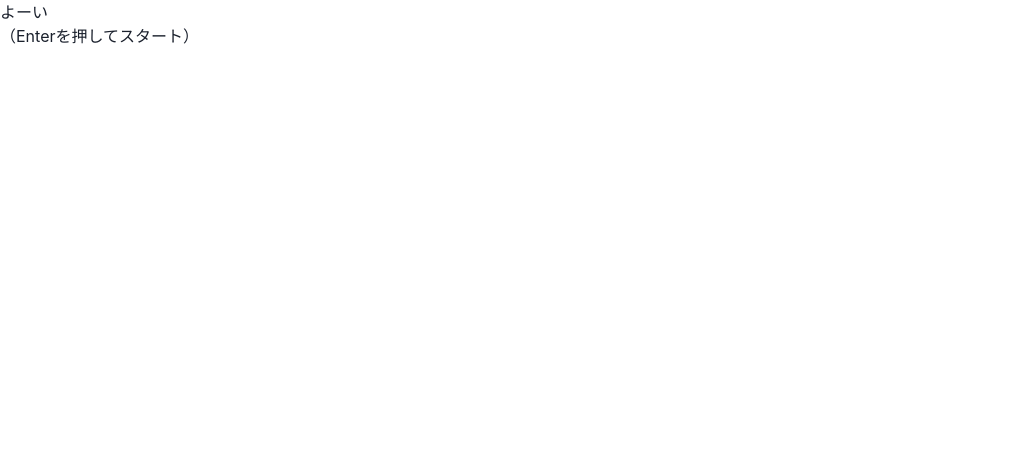
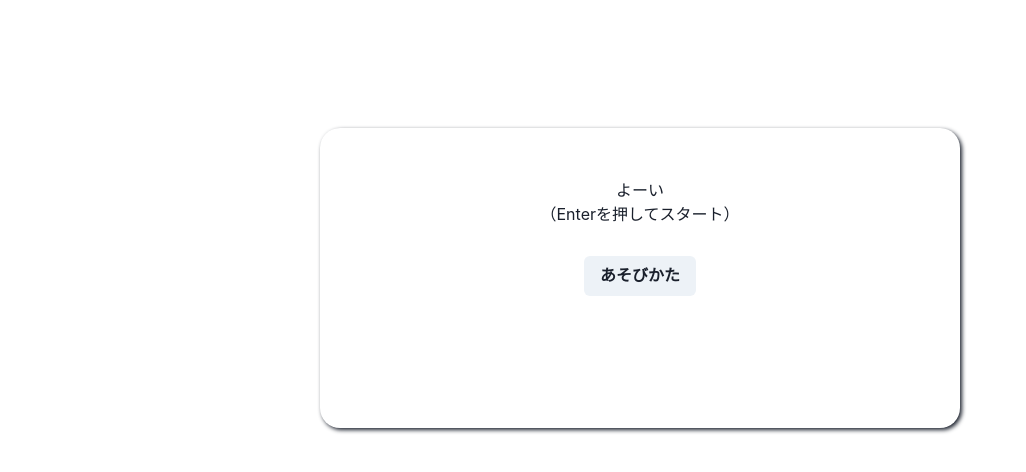
Before and after one commit to takurinton/engawa.takurinton.dev, a React (Vite) app: page / in a window 1280 px wide. Shown: the top 472 px of the page, without its empty margins (0-1026 px from the left). Built offline with nearby package versions, Linux system fonts and the light colour scheme.

Commit message:
add: base style

```diff
--- a/src/App.tsx
+++ b/src/App.tsx
@@ -1,18 +1,39 @@
-import { Box } from "@chakra-ui/react";
+import {
+  Box,
+  Button,
+  UnorderedList,
+  ListItem,
+  useDisclosure,
+  Modal,
+  ModalContent,
+  ModalHeader,
+  ModalFooter,
+  ModalOverlay,
+  ModalCloseButton,
+} from "@chakra-ui/react";
 import { chakra } from "@chakra-ui/system";
 import { useCallback, useEffect, useState } from "react";
 
 export const App = () => {
   return (
-    <Box>
-      <SushiModal />
+    <Box
+      m="10% auto"
+      p="50px"
+      h="300px"
+      w="50%"
+      textAlign="center"
+      backgroundColor="white"
+      borderRadius="20px"
+      boxShadow="2px 2px 4px"
+    >
+      <Sushi />
     </Box>
   )
 }
 
 type GameState = 'ready' | 'playing' | 'finish' | 'stop';
 
-const SushiModal = () => {
+const Sushi = () => {
   const TEXT = 'takurinton';
   const len = TEXT.length;
   const [count, setCount] = useState(0);
@@ -100,10 +121,38 @@ const Playing = ({
 }
 
 const Ready = () => {
+  const { isOpen, onOpen, onClose } = useDisclosure();
   return (
-    <Box>
+    <Box h="100%">
       <chakra.p>よーい</chakra.p>
       <chakra.p>（Enterを押してスタート）</chakra.p>
+
+      <Button onClick={onOpen} m="30px 0">あそびかた</Button>
+      <Modal isOpen={isOpen} onClose={onClose}>
+        <ModalOverlay />
+        <ModalContent>
+        <ModalHeader>あそびかた</ModalHeader>
+        <ModalCloseButton />
+
+          <Box textAlign="left" w="60%" m="20px auto">
+            <UnorderedList>
+              <ListItem>Enterを押すとゲームが始まります</ListItem>
+              <ListItem>`takurinton` を<strong>10回</strong>入力する速さを競うゲームです</ListItem>
+              <ListItem>ゲームの途中、または終了後にEscキーを押すと最初に戻ります、何度でも挑戦することができます。</ListItem>
+              <ListItem>
+                自動で入力したプログラムは不正とみなします！
+                <UnorderedList>
+                  <ListItem>不正かどうかの基準は、一旦記録が5秒以内かで判断します。そのうち変えるかもしれません。</ListItem>
+                  <ListItem>人力で5秒以内を達成した人は <a href="https://twitter.com/takurinton" style={{ color: '#ff69b4' }}>@takurinton</a> まで連絡をください。称賛します。</ListItem>
+                </UnorderedList>
+              </ListItem>
+            </UnorderedList>
+          </Box>
+          <ModalFooter>
+            <Button onClick={onClose}>閉じる</Button>
+          </ModalFooter>
+        </ModalContent>
+      </Modal>
     </Box>
   )
 }
@@ -117,6 +166,8 @@ const Finish = ({
     <Box>
       <chakra.p>終了！</chakra.p>
       <chakra.p>結果: {`${finishTime/1000}${(finishTime / 1000) % 1 === 0 ? '.0' : ''}`}秒</chakra.p>
+      <Button colorScheme="twitter" m="10px"><a target="_blank" rel="noopener" href="https://twitter.com/?share=">tweet</a></Button>
+      <chakra.p>Esc を押して再チャレンジ！</chakra.p>
     </Box>
   )
 }
@@ -126,7 +177,7 @@ const Counter = ({
 }: {
   count: number;
 }) => {
-  return <chakra.p>{count}</chakra.p>
+  return <chakra.p>{count}回</chakra.p>
 }
 
 const Timer = ({
@@ -182,13 +233,13 @@ const MarkCurrentText = ({
   useEffect(() => {
     setChars([]);
     for (let i = 0; i < text.length; i++) {
-      const char = i === pos ? <strong key={i}>{text[i]}</strong> : <span key={i}>{text[i]}</span>;
+      const char = i === pos ? <strong key={i} style={{ fontSize: '2rem'}}>{text[i]}</strong> : <span key={i} style={{ fontSize: '1.6rem'}}>{text[i]}</span>;
       setChars(chars => [...chars, char]);
     }
   }, [pos]);
 
   return (
-    <Box fontSize="1.6rem">
+    <Box>
       {chars.map(c => c)}
     </Box>
   );
```
